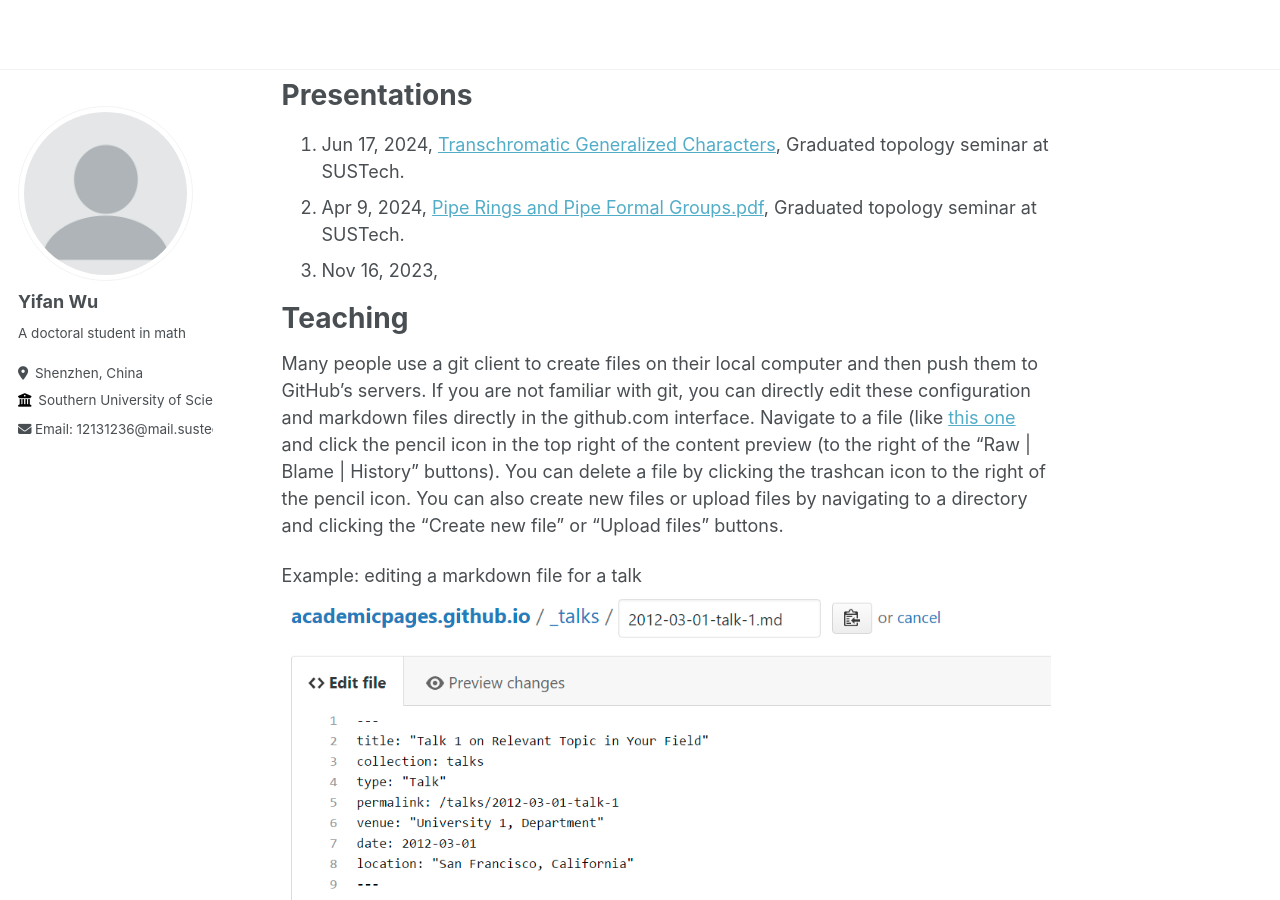
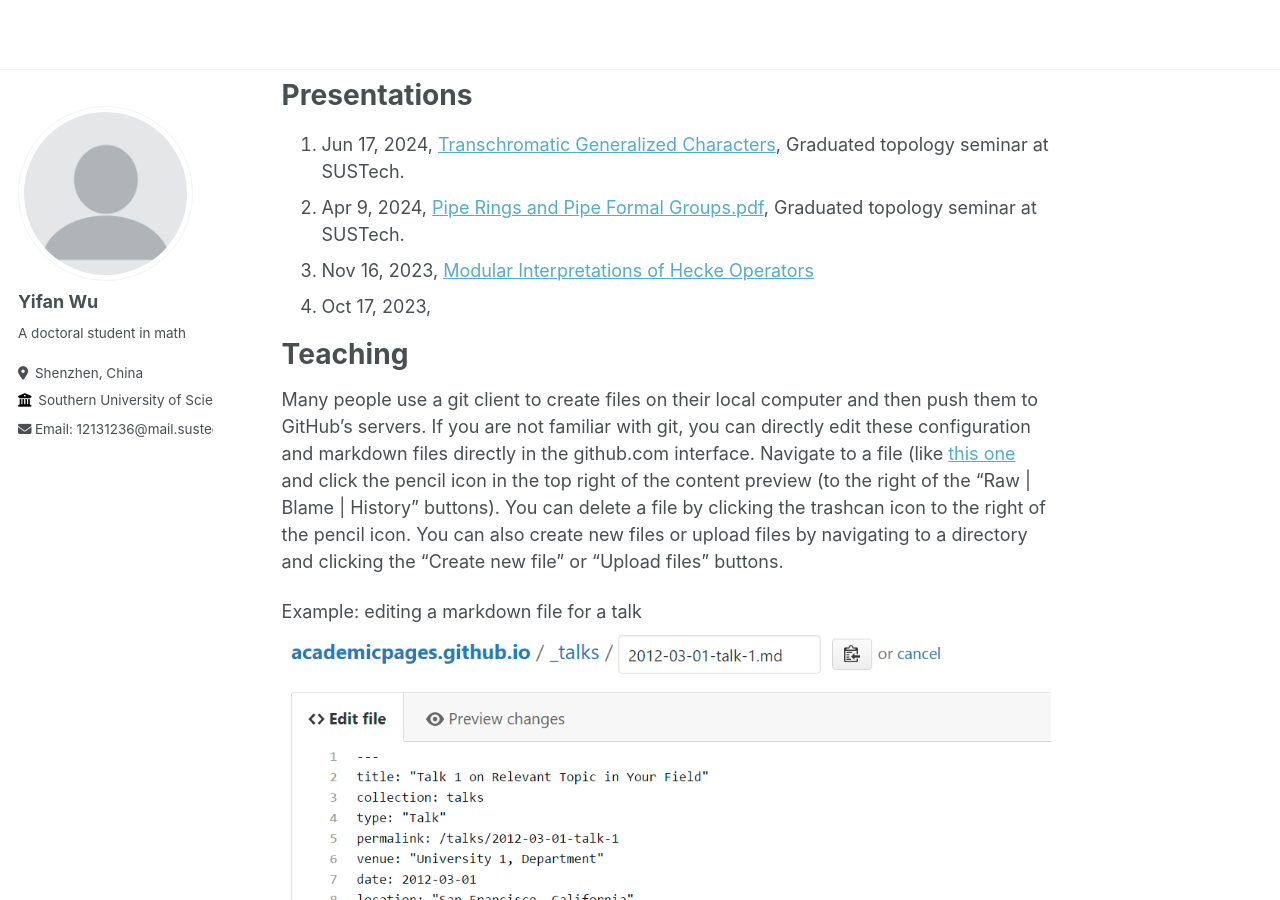
Before and after one commit to Wuyf19970105/Wuyf19970105.github.io, a Jekyll site: the page built from _pages/about.md, in a window 1280 px wide and 900 px high, scrolled down 1014 px. Built offline with Jekyll 4.4.1, drawn with Linux system fonts in a browser that asks for light colours.

Commit message:
Update about.md
Signed-off-by: Yifan Wu <148335396+Wuyf19970105@users.noreply.github.com>

```diff
--- a/_pages/about.md
+++ b/_pages/about.md
@@ -37,7 +37,8 @@ Presentations
 ======
 1. Jun 17, 2024, [Transchromatic Generalized Characters](https://Wuyf19970105.github.io/files/Transchromatic_Generalized_Characters.pdf), Graduated topology seminar at SUSTech.
 1. Apr 9, 2024, [Pipe Rings and Pipe Formal Groups.pdf](https://Wuyf19970105.github.io/files/Pipe_Rings_and_Pipe_Formal_Groups.pdf), Graduated topology seminar at SUSTech.
-2. Nov 16, 2023,
+2. Nov 16, 2023, [Modular Interpretations of Hecke Operators](https://Wuyf19970105.github.io/files/Modular Interpretations of Hecke Operators.pdf)
+3. Oct 17, 2023,
 
 Teaching
 ======
```
